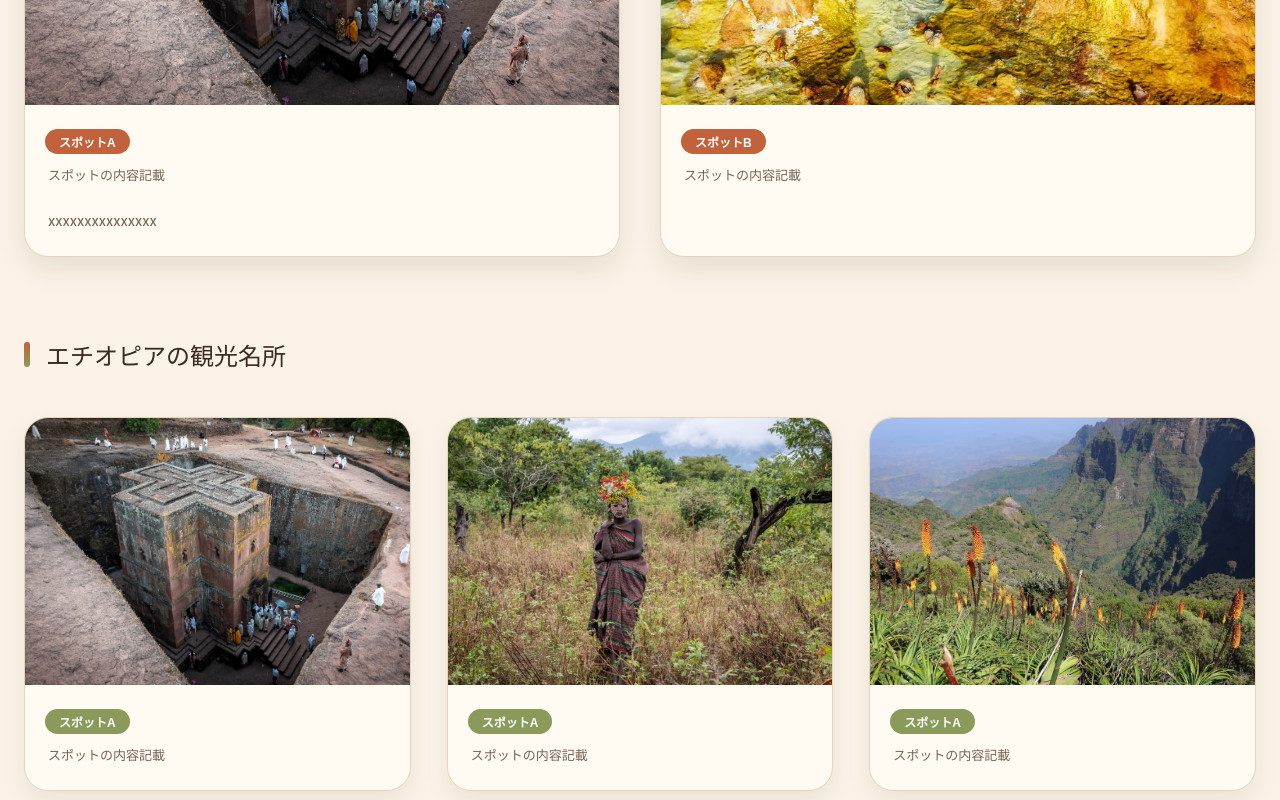
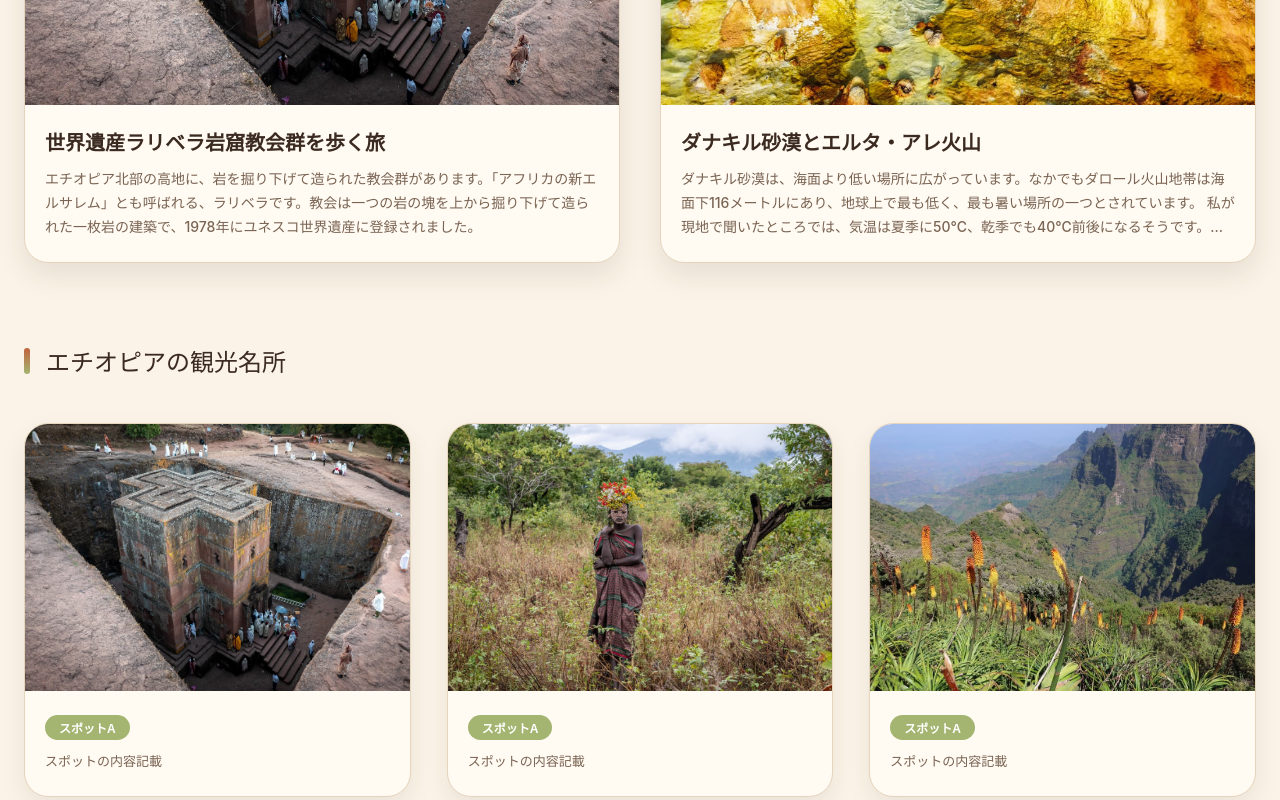
Before and after one commit to kina3685/ethiopia-HP, a plain HTML site: page index.html in a window 1280 px wide. Shown: the part 1020-1820 px from the top of the page. Drawn offline with Linux system fonts and the light colour scheme; a web font is replaced by a local one.

Commit message:
記事の見出し追加

```diff
--- a/css/style.css
+++ b/css/style.css
@@ -7,7 +7,7 @@
   --color-placeholder: #e7d9c3;
   --color-primary: #c1623c;
   --color-primary-dark: #9b4b2c;
-  --color-accent: #8a9a5b;
+  --color-accent: #a3b570;
   --color-gold: #d9a441;
   --color-border: #e6d5bd;
   --font-heading: "Zen Maru Gothic", "Hiragino Kaku Gothic ProN", "Hiragino Sans", "Yu Gothic", sans-serif;
@@ -223,6 +223,7 @@ img {
 .recommend-grid {
   display: flex;
   flex-wrap: wrap;
+  align-items: flex-start;
   justify-content: space-between;
   gap: 40px;
 }
@@ -252,23 +253,26 @@ img {
 }
 
 .recommend-card h3 {
-  display: inline-block;
+  display: block;
   font-family: var(--font-heading);
-  font-size: 12px;
+  font-size: 20px;
   font-weight: 700;
-  color: #fff;
-  background: var(--color-primary);
-  padding: 4px 14px;
-  border-radius: 999px;
-  margin: 24px 0 0 20px;
+  color: var(--color-text);
+  line-height: 1.4;
+  margin: 24px 20px 0;
 }
 
 .recommend-card p {
-  font-size: 13px;
+  display: -webkit-box;
+  -webkit-box-orient: vertical;
+  -webkit-line-clamp: 3;
+  line-clamp: 3;
+  overflow: hidden;
+  font-size: 14px;
   font-weight: 500;
   color: var(--color-text-soft);
   line-height: 1.7;
-  margin: 10px 0 24px 23px;
+  margin: 10px 20px 24px;
 }
 
 /* Spots grid (3 cols x 2 rows) */
@@ -311,15 +315,20 @@ img {
   background: var(--color-accent);
   padding: 4px 14px;
   border-radius: 999px;
-  margin: 24px 0 0 20px;
+  margin: 24px 20px 0;
 }
 
 .spot-card p {
+  display: -webkit-box;
+  -webkit-box-orient: vertical;
+  -webkit-line-clamp: 3;
+  line-clamp: 3;
+  overflow: hidden;
   font-size: 13px;
   font-weight: 500;
   color: var(--color-text-soft);
   line-height: 1.7;
-  margin: 10px 0 24px 23px;
+  margin: 10px 20px 24px;
 }
 
 .spot-card:hover,
--- a/index.html
+++ b/index.html
@@ -46,14 +46,14 @@
     <div class="recommend-grid">
       <a class="recommend-card" href="articles/spot-a.html" aria-label="スポットAの記事を読む">
         <img src="assets/images/spot-st-george-church.png" alt="聖ジョージ教会の空撮">
-        <h3>スポットA</h3>
-        <p>スポットの内容記載</p>
-        <p>xxxxxxxxxxxxxxx</p>
+        <h3>世界遺産ラリベラ岩窟教会群を歩く旅</h3>
+        <p>エチオピア北部の高地に、岩を掘り下げて造られた教会群があります。「アフリカの新エルサレム」とも呼ばれる、ラリベラです。教会は一つの岩の塊を上から掘り下げて造られた一枚岩の建築で、1978年にユネスコ世界遺産に登録されました。</p>
       </a>
       <a class="recommend-card" href="articles/spot-b.html" aria-label="スポットBの記事を読む">
         <img src="assets/images/dallol-wonders-3.png" alt="ダロル奇観の風景">
-        <h3>スポットB</h3>
-        <p>スポットの内容記載</p>
+        <h3>ダナキル砂漠とエルタ・アレ火山</h3>
+        <p>ダナキル砂漠は、海面より低い場所に広がっています。なかでもダロール火山地帯は海面下116メートルにあり、地球上で最も低く、最も暑い場所の一つとされています。
+私が現地で聞いたところでは、気温は夏季に50℃、乾季でも40℃前後になるそうです。飛行機を降りた瞬間から、熱波に包まれます。</p>
       </a>
     </div>
   </section>
```
Also changed, not shown: 1 other file.
